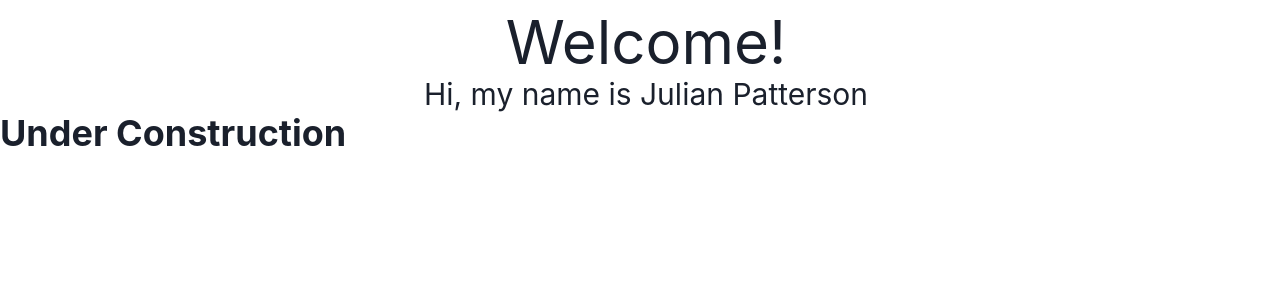
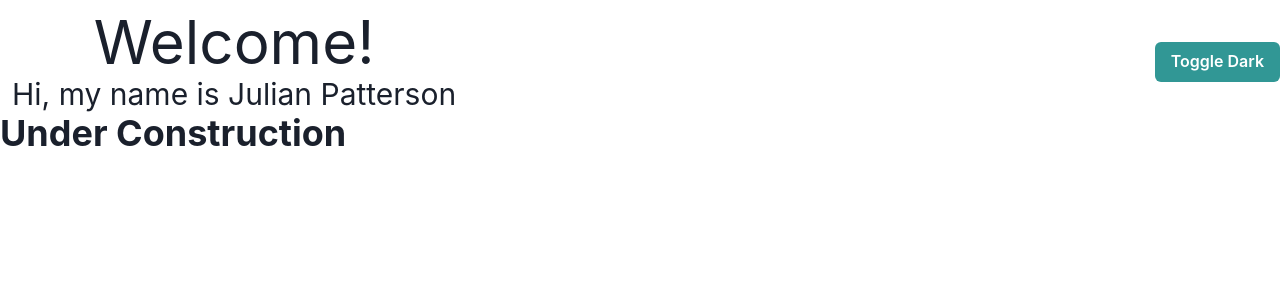
Before and after one commit to julian-patterson/julian-patterson.github.io, a React (Create React App) app: page / in a window 1280 px wide. Shown: the top 300 px of the page. Built offline with nearby package versions, Linux system fonts and the light colour scheme.

Commit message:
Added a Dark Mode with toggle

```diff
--- /dev/null
+++ b/src/Blocks/Header.tsx
@@ -0,0 +1,45 @@
+import {
+  Box,
+  Button,
+  HStack as Flex,
+  Heading,
+  Spacer,
+  VStack,
+  defineStyleConfig,
+  useColorMode,
+} from "@chakra-ui/react";
+
+import { FC } from "react";
+
+const headerStyle = defineStyleConfig({
+  defaultProps: {},
+});
+
+const Header: FC = () => {
+  const { colorMode, toggleColorMode } = useColorMode();
+  return (
+    <Box
+      paddingTop={"3"}
+      display={"grid"}
+      justifyItems="left"
+      paddingLeft={"3"}
+    >
+      <Flex flexDirection={"row"} width={"100%"}>
+        <VStack spacing={"1"}>
+          <Heading size="3xl" fontWeight="Semibold">
+            Welcome!
+          </Heading>
+          <Heading size="lg" fontWeight={"Thin"} justifyContent="center">
+            Hi, my name is Julian Patterson
+          </Heading>
+        </VStack>
+        <Spacer />
+        <Button variant="solid" colorScheme="teal" onClick={toggleColorMode}>
+          Toggle {colorMode == "light" ? "Dark" : "Light"}
+        </Button>
+      </Flex>
+    </Box>
+  );
+};
+
+export default Header;
--- a/src/Components/Header.tsx
+++ /dev/null
@@ -1,30 +0,0 @@
-import { Box, Heading, VStack, defineStyleConfig } from "@chakra-ui/react";
-
-import { FC } from "react";
-
-const headerStyle = defineStyleConfig({
-  defaultProps: {},
-});
-
-const Header: FC = () => {
-  return (
-    <Box
-      paddingTop={"3"}
-      position={"-webkit-sticky"}
-      alignItems="center"
-      justifyContent={"start"}
-      paddingLeft={"3"}
-    >
-      <VStack spacing={"1"}>
-        <Heading size="3xl" fontWeight="Semibold">
-          Welcome!
-        </Heading>
-        <Heading size="lg" fontWeight={"Thin"} justifyContent="center">
-          Hi, my name is Julian Patterson
-        </Heading>
-      </VStack>
-    </Box>
-  );
-};
-
-export default Header;
--- /dev/null
+++ b/src/Styles/Theme.tsx
@@ -0,0 +1,10 @@
+import { ThemeConfig, extendTheme } from "@chakra-ui/react";
+
+const config: ThemeConfig = {
+  initialColorMode: "system",
+  useSystemColorMode: false,
+};
+
+const theme = extendTheme({ config });
+
+export default theme;
--- /dev/null
+++ b/src/app.tsx
@@ -0,0 +1,18 @@
+import { Box, ChakraProvider } from "@chakra-ui/react";
+
+import AboutMe from "./Blocks/AboutMe";
+import { FC } from "react";
+import Header from "./Blocks/Header";
+
+const App: FC = () => {
+  return (
+    <ChakraProvider>
+      <Box>
+        <Header />
+        <AboutMe />
+      </Box>
+    </ChakraProvider>
+  );
+};
+
+export default App;
--- a/src/index.tsx
+++ b/src/index.tsx
@@ -1,19 +1,17 @@
 import "./index.css";
 
-import AboutMe from "./Components/AboutMe";
-import { ChakraProvider } from "@chakra-ui/react";
-import Header from "./Components/Header";
+import App from "./app";
+import { ColorModeScript } from "@chakra-ui/react";
 import React from "react";
 import ReactDOM from "react-dom/client";
+import theme from "./Styles/Theme";
 
 const root = ReactDOM.createRoot(
   document.getElementById("root") as HTMLElement
 );
 root.render(
   <React.StrictMode>
-    <ChakraProvider>
-      <Header />
-      <AboutMe />
-    </ChakraProvider>
+    <ColorModeScript initialColorMode={theme.config.initialColorMode} />
+    <App />
   </React.StrictMode>
 );
```
Also changed, not shown: src/Blocks/AboutMe.tsx (renamed from src/Components/AboutMe.tsx).
